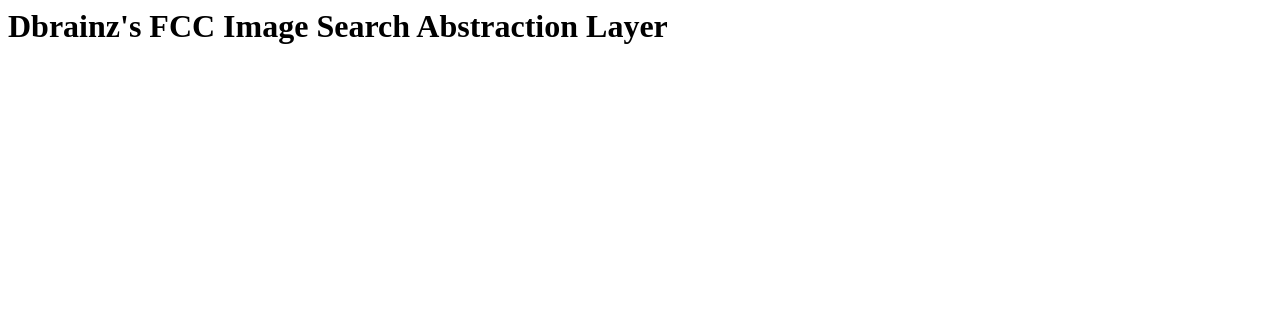
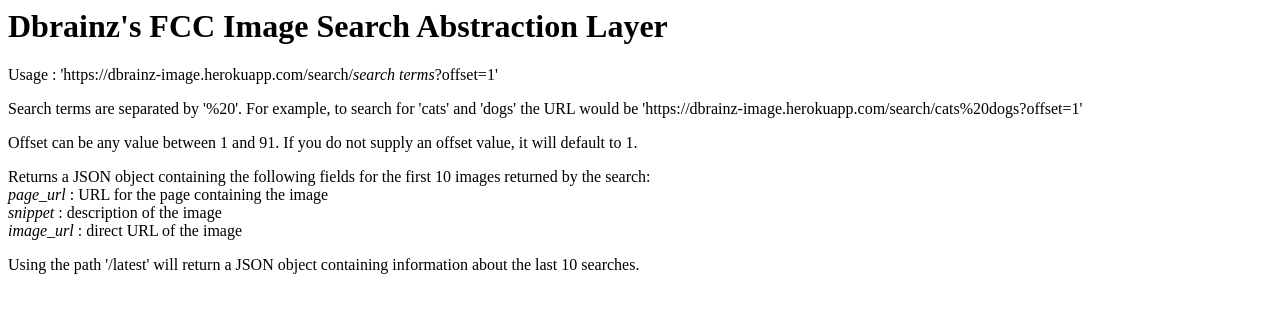
Before and after one commit to dbrainz/dbrainz-fccimage, a website: page index.html in a window 1280 px wide. Drawn offline with Linux system fonts and the light colour scheme.

Commit message:
Various bug fixes and updated index.html

```diff
--- a/index.html
+++ b/index.html
@@ -1 +1,16 @@
 <h1>Dbrainz's FCC Image Search Abstraction Layer</h1>
+
+<p>Usage : 'https://dbrainz-image.herokuapp.com/search/<i>search terms</i>?offset=1'</p>
+
+<p>Search terms are separated by '%20'. For example, to search for 'cats' and
+'dogs' the URL would be
+'https://dbrainz-image.herokuapp.com/search/cats%20dogs?offset=1'</p>
+
+<p>Offset can be any value between 1 and 91. If you do not supply an offset value, it will default to 1.</p>
+
+<p>Returns a JSON object containing the following fields for the first 10 images returned by the search:<br>
+<i>page_url</i> : URL for the page containing the image<br>
+<i>snippet</i> : description of the image<br>
+<i>image_url</i> : direct URL of the image<br>
+
+<p>Using the path '/latest' will return a JSON object containing information about the last 10 searches.</p>
```
Also changed, not shown: server.js (+12 -4 lines).
